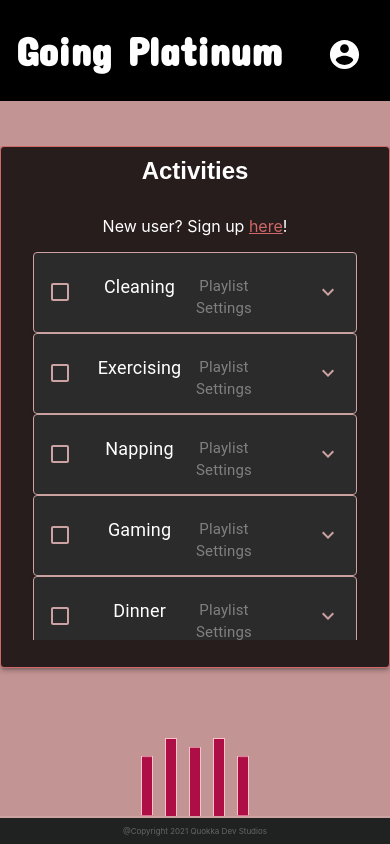
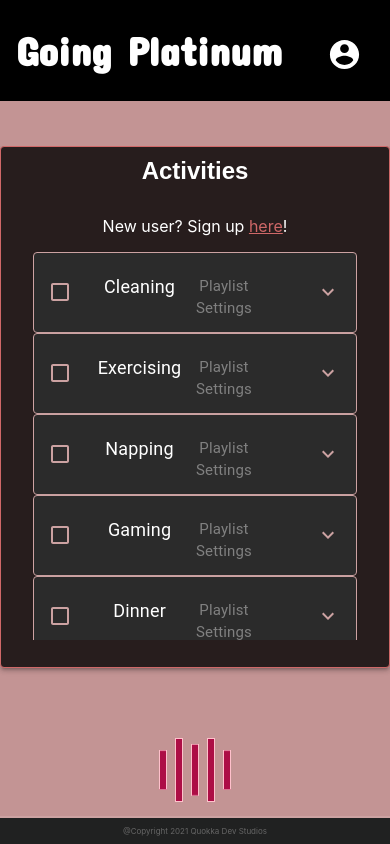
Before and after one commit to DevDan13/going-platinum, a React (Create React App) app in the folder client/: page /profile in a window 390 px wide. Shown: the top 844 px of the page. Built offline with nearby package versions, Linux system fonts and the light colour scheme; a web font is replaced by a local one.

Commit message:
PlayerPulse resizes properly on different viewport sizes.

```diff
--- a/client/src/components/PlayerPulse/index.js
+++ b/client/src/components/PlayerPulse/index.js
@@ -1,8 +1,8 @@
 import "./style.css";
 
-function PlayerPulse() {
+function PlayerPulse({size}) {
   return (
-    <div style={{color: "#ad0e46"}} className="la-line-scale-pulse-out la-3x">
+    <div style={{color: "#ad0e46"}} className={`la-line-scale-pulse-out ${size}`}>
       <div style={{borderStyle: "solid", borderWidth: .1, borderColor: "pink"}}></div>
       <div style={{borderStyle: "solid", borderWidth: .1, borderColor: "pink"}}></div>
       <div style={{borderStyle: "solid", borderWidth: .1, borderColor: "pink"}}></div>
--- a/client/src/pages/profile/index.js
+++ b/client/src/pages/profile/index.js
@@ -14,17 +14,24 @@ import { Link, animateScroll as scroll } from "react-scroll";
 import "./profile.css";
 
 function Profile() {
+
+  // This code adjusts the motion media depending on the viewport size =======
   const [isDesktop, setDesktop] = useState(window.innerWidth > 962);
+  const [playerPulse, setPlayerPulse] = useState(window.innerWidth > 1500);
 
   const updateMedia = () => {
     setDesktop(window.innerWidth > 962);
+    setPlayerPulse(window.innerWidth > 1500);
   };
 
   useEffect(() => {
     window.addEventListener("resize", updateMedia);
     return () => window.removeEventListener("resize", updateMedia);
   });
+  // =========================================================================
 
+
+  // Spotify test code =======================================================
   const onSubmit = (res) => {
     console.log(res);
 
@@ -53,6 +60,8 @@ function Profile() {
       API.getTokens(code[1]);
     }
   }, []);
+  //=========================================================================
+
 
   return (
     <div className="img">
@@ -113,7 +122,11 @@ function Profile() {
             {isDesktop ? <LinePulse></LinePulse> : <div></div>}
 
             <div id="player-pulse-div">
-              <PlayerPulse></PlayerPulse>
+              {playerPulse ? (
+                <PlayerPulse size={"la-3x"}></PlayerPulse>
+              ) : (
+                <PlayerPulse size={"la-2x"}></PlayerPulse>
+              )}
             </div>
 
             {isDesktop ? <LinePulse></LinePulse> : <div></div>}
```
